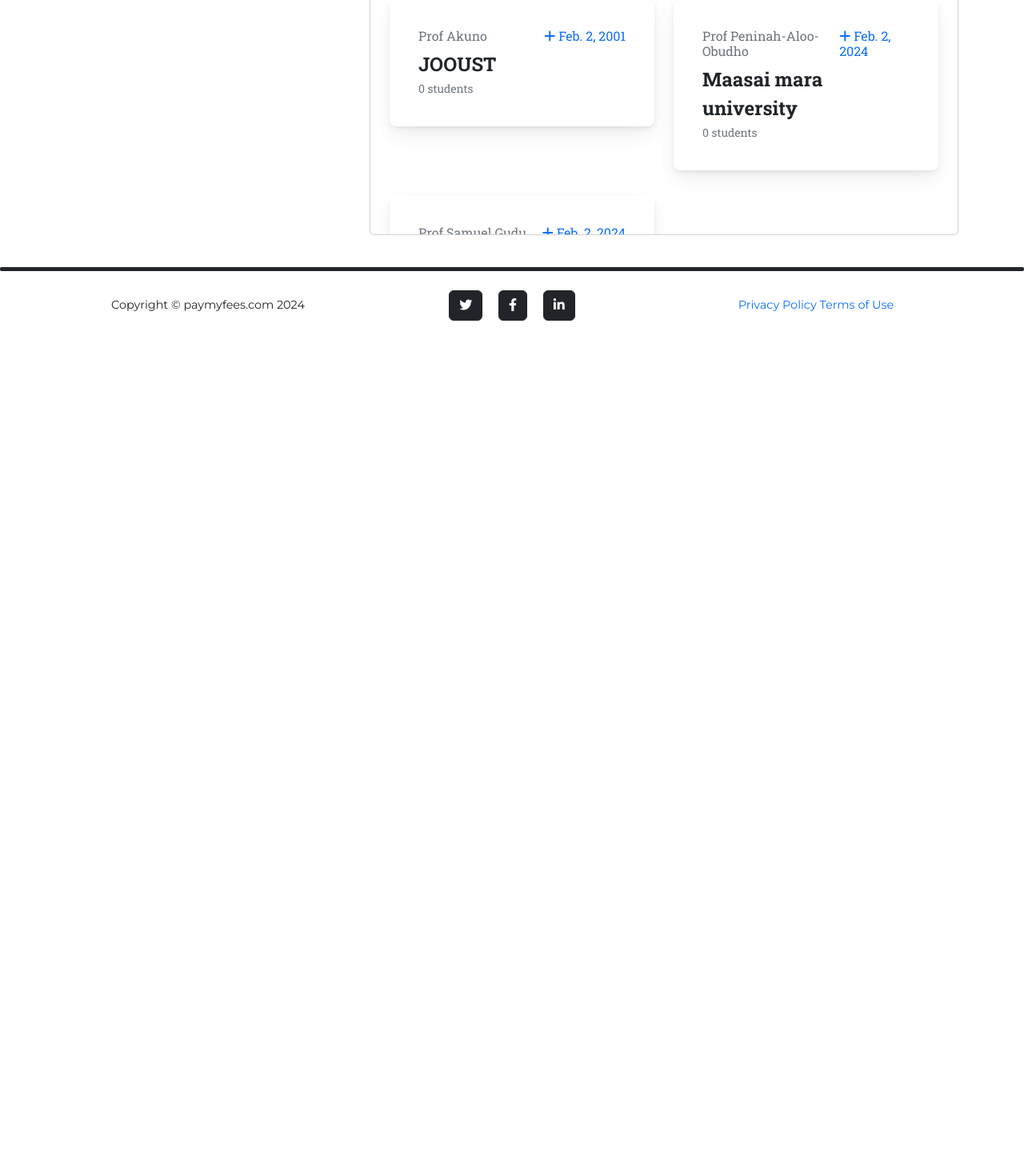
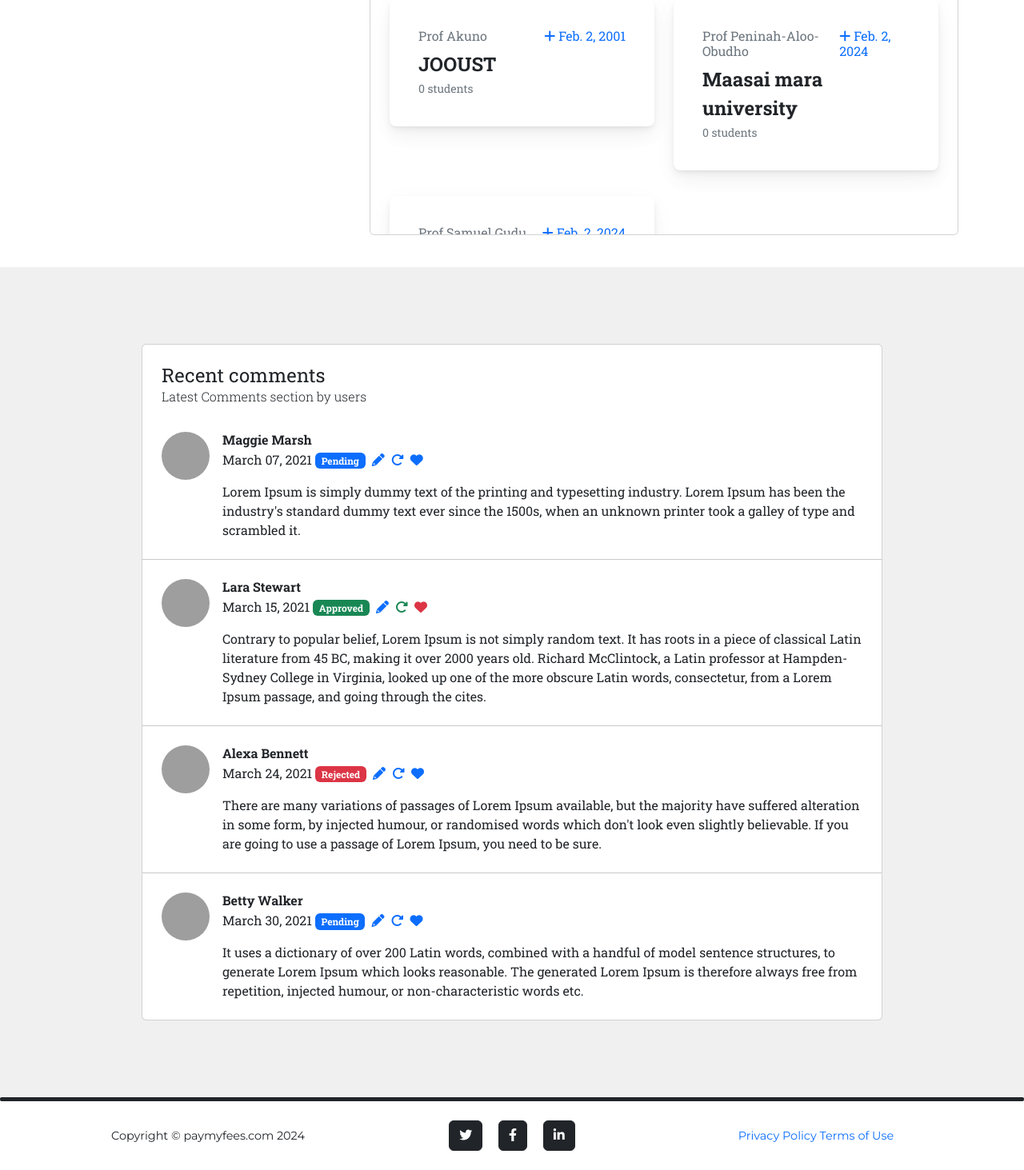
Before and after one commit to PhillipSaint254/School-Fees-Payment-System, a Django app: page /dashboard/ in a window 1280 px wide. Shown: the part 1922-3385 px from the top of the page at 80% size. Before the commit the page ends 2323 px from the top, so only its background shows below. Run offline with Django 4.2, Linux system fonts and the light colour scheme; a user stored in the database is signed in; data comes from the database, SQL or seed files in the repository; some libraries are stand-ins or nearby versions; some web fonts are replaced; grey boxes are pictures that could not be loaded.

Commit message:
added comment section

```diff
--- a/pay_fees/templates/dashboard.html
+++ b/pay_fees/templates/dashboard.html
@@ -64,7 +64,7 @@
                   <a href="/pay_fees/" class="btn btn-primary btn-lg btn-block text-center w-100">Pay Fees</a>
                 </div>
                 <div class="col-6">
-                  <a href="/transactions/" class="btn btn-success btn-lg btn-block text-center w-100">My Payments</a>
+                  <a href="/transactions/" class="btn btn-success btn-lg btn-block text-center w-100">My Pays</a>
                 </div>
               </div>
             </div>
@@ -156,5 +156,129 @@
     </div>
 </section>
 
+<section>
+  <div class="container my-5 py-5">
+    <div class="row d-flex justify-content-center">
+      <div class="col-md-12 col-lg-10">
+        <div class="card text-dark">
+          <div class="card-body p-4">
+            <h4 class="mb-0">Recent comments</h4>
+            <p class="fw-light mb-4 pb-2">Latest Comments section by users</p>
+
+            <div class="d-flex flex-start">
+              <img class="rounded-circle shadow-1-strong me-3"
+                src="https://mdbcdn.b-cdn.net/img/Photos/Avatars/img%20(23).webp" alt="avatar" width="60"
+                height="60" />
+              <div>
+                <h6 class="fw-bold mb-1">Maggie Marsh</h6>
+                <div class="d-flex align-items-center mb-3">
+                  <p class="mb-0">
+                    March 07, 2021
+                    <span class="badge bg-primary">Pending</span>
+                  </p>
+                  <a href="#!" class="link-muted"><i class="fas fa-pencil-alt ms-2"></i></a>
+                  <a href="#!" class="link-muted"><i class="fas fa-redo-alt ms-2"></i></a>
+                  <a href="#!" class="link-muted"><i class="fas fa-heart ms-2"></i></a>
+                </div>
+                <p class="mb-0">
+                  Lorem Ipsum is simply dummy text of the printing and typesetting
+                  industry. Lorem Ipsum has been the industry's standard dummy text ever
+                  since the 1500s, when an unknown printer took a galley of type and
+                  scrambled it.
+                </p>
+              </div>
+            </div>
+          </div>
+
+          <hr class="my-0" />
+
+          <div class="card-body p-4">
+            <div class="d-flex flex-start">
+              <img class="rounded-circle shadow-1-strong me-3"
+                src="https://mdbcdn.b-cdn.net/img/Photos/Avatars/img%20(26).webp" alt="avatar" width="60"
+                height="60" />
+              <div>
+                <h6 class="fw-bold mb-1">Lara Stewart</h6>
+                <div class="d-flex align-items-center mb-3">
+                  <p class="mb-0">
+                    March 15, 2021
+                    <span class="badge bg-success">Approved</span>
+                  </p>
+                  <a href="#!" class="link-muted"><i class="fas fa-pencil-alt ms-2"></i></a>
+                  <a href="#!" class="text-success"><i class="fas fa-redo-alt ms-2"></i></a>
+                  <a href="#!" class="link-danger"><i class="fas fa-heart ms-2"></i></a>
+                </div>
+                <p class="mb-0">
+                  Contrary to popular belief, Lorem Ipsum is not simply random text. It
+                  has roots in a piece of classical Latin literature from 45 BC, making it
+                  over 2000 years old. Richard McClintock, a Latin professor at
+                  Hampden-Sydney College in Virginia, looked up one of the more obscure
+                  Latin words, consectetur, from a Lorem Ipsum passage, and going through
+                  the cites.
+                </p>
+              </div>
+            </div>
+          </div>
+
+          <hr class="my-0" style="height: 1px;" />
+
+          <div class="card-body p-4">
+            <div class="d-flex flex-start">
+              <img class="rounded-circle shadow-1-strong me-3"
+                src="https://mdbcdn.b-cdn.net/img/Photos/Avatars/img%20(33).webp" alt="avatar" width="60"
+                height="60" />
+              <div>
+                <h6 class="fw-bold mb-1">Alexa Bennett</h6>
+                <div class="d-flex align-items-center mb-3">
+                  <p class="mb-0">
+                    March 24, 2021
+                    <span class="badge bg-danger">Rejected</span>
+                  </p>
+                  <a href="#!" class="link-muted"><i class="fas fa-pencil-alt ms-2"></i></a>
+                  <a href="#!" class="link-muted"><i class="fas fa-redo-alt ms-2"></i></a>
+                  <a href="#!" class="link-muted"><i class="fas fa-heart ms-2"></i></a>
+                </div>
+                <p class="mb-0">
+                  There are many variations of passages of Lorem Ipsum available, but the
+                  majority have suffered alteration in some form, by injected humour, or
+                  randomised words which don't look even slightly believable. If you are
+                  going to use a passage of Lorem Ipsum, you need to be sure.
+                </p>
+              </div>
+            </div>
+          </div>
+
+          <hr class="my-0" />
+
+          <div class="card-body p-4">
+            <div class="d-flex flex-start">
+              <img class="rounded-circle shadow-1-strong me-3"
+                src="https://mdbcdn.b-cdn.net/img/Photos/Avatars/img%20(24).webp" alt="avatar" width="60"
+                height="60" />
+              <div>
+                <h6 class="fw-bold mb-1">Betty Walker</h6>
+                <div class="d-flex align-items-center mb-3">
+                  <p class="mb-0">
+                    March 30, 2021
+                    <span class="badge bg-primary">Pending</span>
+                  </p>
+                  <a href="#!" class="link-muted"><i class="fas fa-pencil-alt ms-2"></i></a>
+                  <a href="#!" class="link-muted"><i class="fas fa-redo-alt ms-2"></i></a>
+                  <a href="#!" class="link-muted"><i class="fas fa-heart ms-2"></i></a>
+                </div>
+                <p class="mb-0">
+                  It uses a dictionary of over 200 Latin words, combined with a handful of
+                  model sentence structures, to generate Lorem Ipsum which looks
+                  reasonable. The generated Lorem Ipsum is therefore always free from
+                  repetition, injected humour, or non-characteristic words etc.
+                </p>
+              </div>
+            </div>
+          </div>
+        </div>
+      </div>
+    </div>
+  </div>
+</section>
 
 {% endblock %}
```
Also changed, not shown: pay_fees/templatetags/forms.py (deleted, +0 -10 lines), pay_fees/templatetags/mathfilters.py (deleted, +0 -12 lines).
